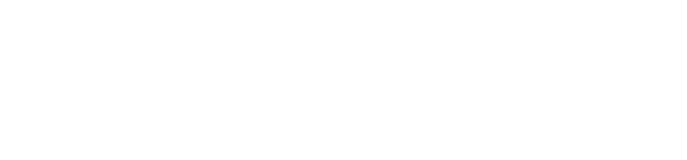
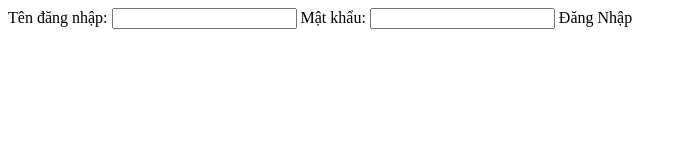
Before and after one commit to NhatVuong123/Vuong12A, a plain HTML site: page index.html in a window 1280 px wide. Shown: the whole page, without its empty margins (0-687 px from the left). Drawn offline with Linux system fonts and the light colour scheme.

Commit message:
Update index.html

```diff
--- a/index.html
+++ b/index.html
@@ -1,3 +1,20 @@
 <html>
+  <head>
+    <meta charset="utf-8">
+    <title> AnhVuongDepTrai123 </title>
+
+  </head>
+  <body>
+    <form>
+      <lable> Tên đăng nhập: </lable> <input type="text" id="username" name="username"
+      <lable> Mật khẩu: </lable> <input type="password" id="password" name="password"
+      <button type="submit" onclick=login()> Đăng Nhập </button>
+
+    </form>
+    <script src="script.js">
+
+    </script>
+
+  </body>
 
 </html>
```
